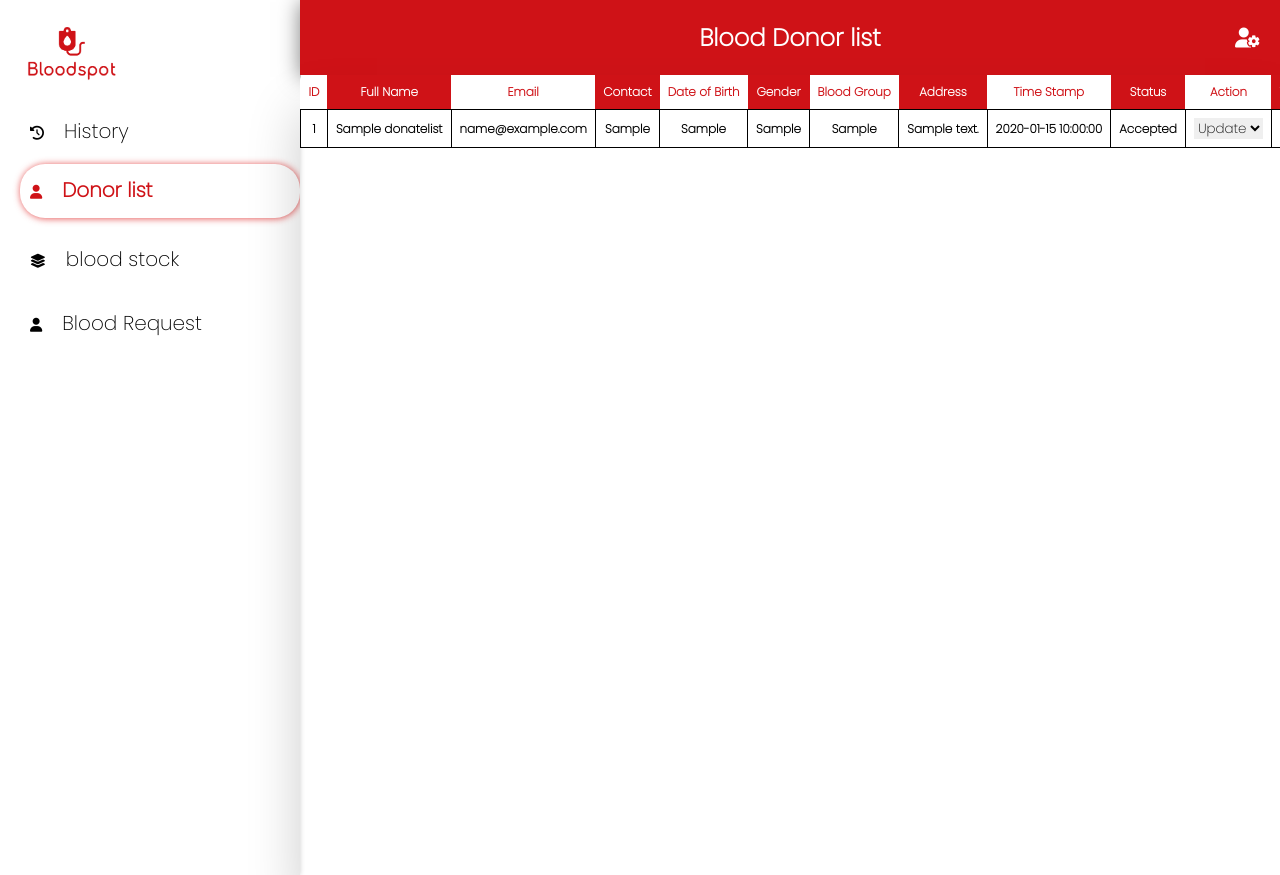
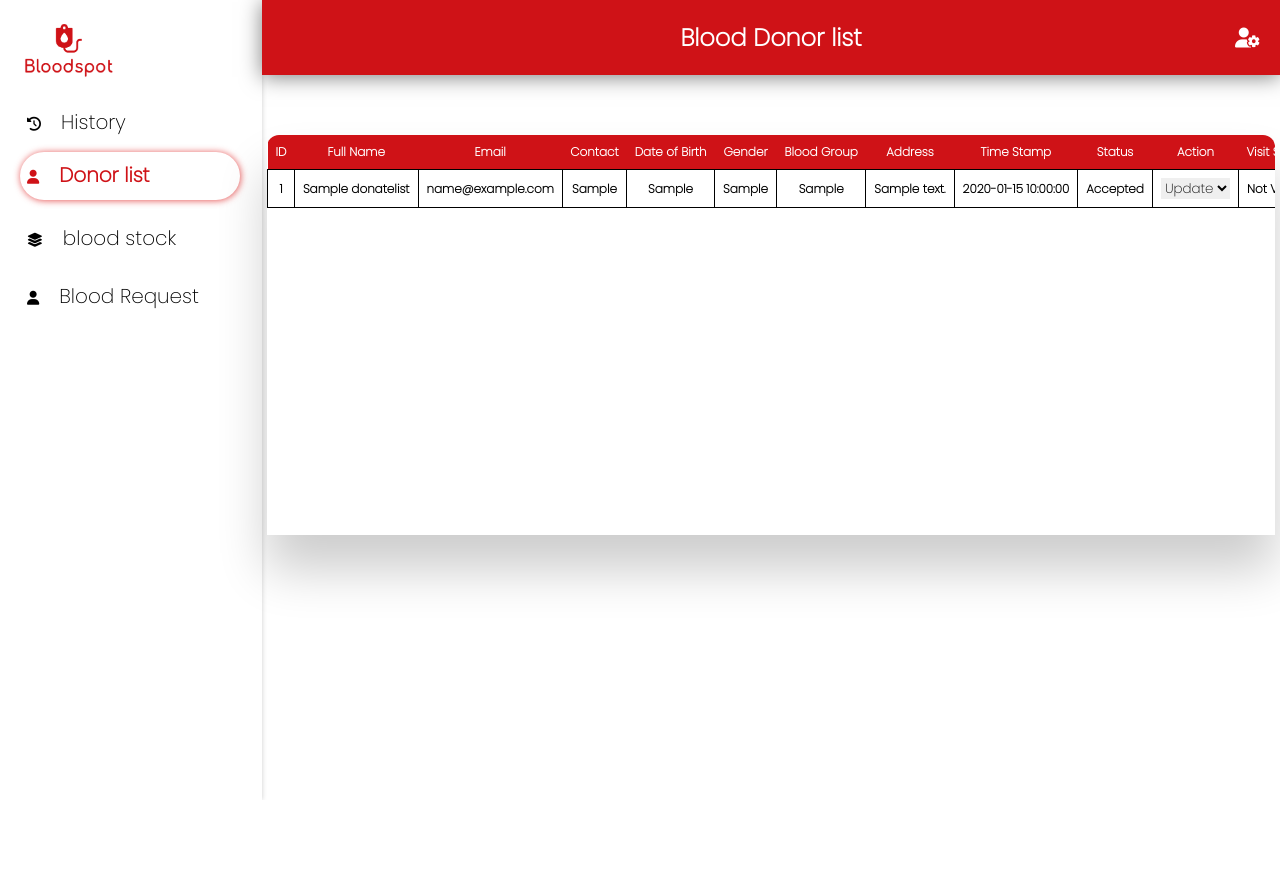
Before and after one commit to Dinanath99/Bloodspot, a PHP site: page /admin/donorlist.php in a window 1280 px wide. After the commit the page ends 799 px from the top, so only its background shows below. Run offline with PHP 8.4, Linux system fonts and the light colour scheme; the visitor is signed in with stand-in values (Sample User, id 1); tables that the repository leaves empty or names only in its code hold one stand-in row (values such as "Sample post").

Commit message:
table updated

```diff
--- a/css/adminsidebar.css
+++ b/css/adminsidebar.css
@@ -38,8 +38,8 @@ nav {
     top: 0;
     bottom: 0;
     left: 0;
+    min-width: 262px;
     background-color: var(--bg-color);
-    min-width: 300px;
     overflow: auto;
     box-shadow: 0px 0px 5px rgba(0, 0, 0, 0.2);
     min-height: 100vh;
@@ -71,8 +71,8 @@ a {
     color: var(--text-color);
     font-size: 14px;
     display: table;
-    width: 280px;
-    padding: 10px;
+    width: 220px;
+    padding: 7px;
     margin: 10px 20px;
     transition: all .3s;
 }
@@ -126,7 +126,7 @@ nav.fas {
     position: relative;
     margin-left: 0;
     width: 100%;
-    min-width: 700px;
+    min-width: 100vh;
 
 
 }
@@ -207,9 +207,12 @@ nav.fas {
     /* margin: 10px 70px 70px; */
     box-shadow: 0px 35px 50px rgba(0, 0, 0, 0.2);
     overflow: auto;
-    height: 100vh;
+    height: 50vh;
     width: auto;
-    margin-top: 0px;
+    margin: 60px 5px 0px 5px;
+    background: transparent;
+    border-top-left-radius: 12px;
+    border-top-right-radius: 12px;
 
 }
 
@@ -259,11 +262,11 @@ nav.fas {
     font-weight: bold;
 }
 
-
+/*
 .fl-table thead th:nth-child(odd) {
     color: var(--main-color);
     background: var(--bg-color)
-}
+} */
 
 .fl-table tr:nth-child(even) {
     background: #F8F8F8;
```
